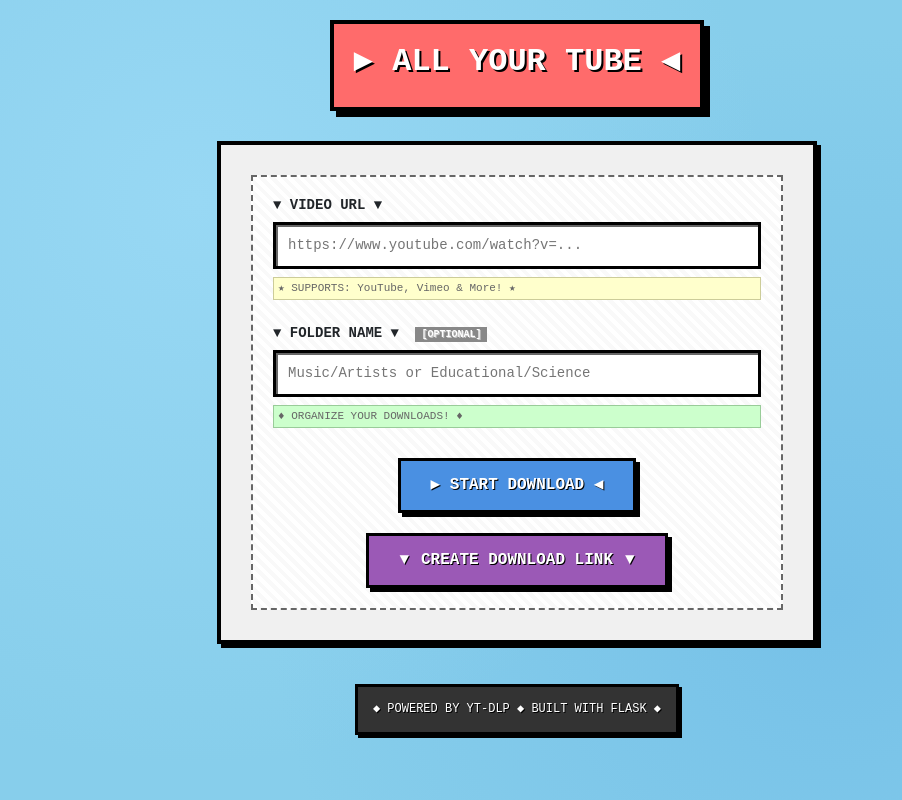
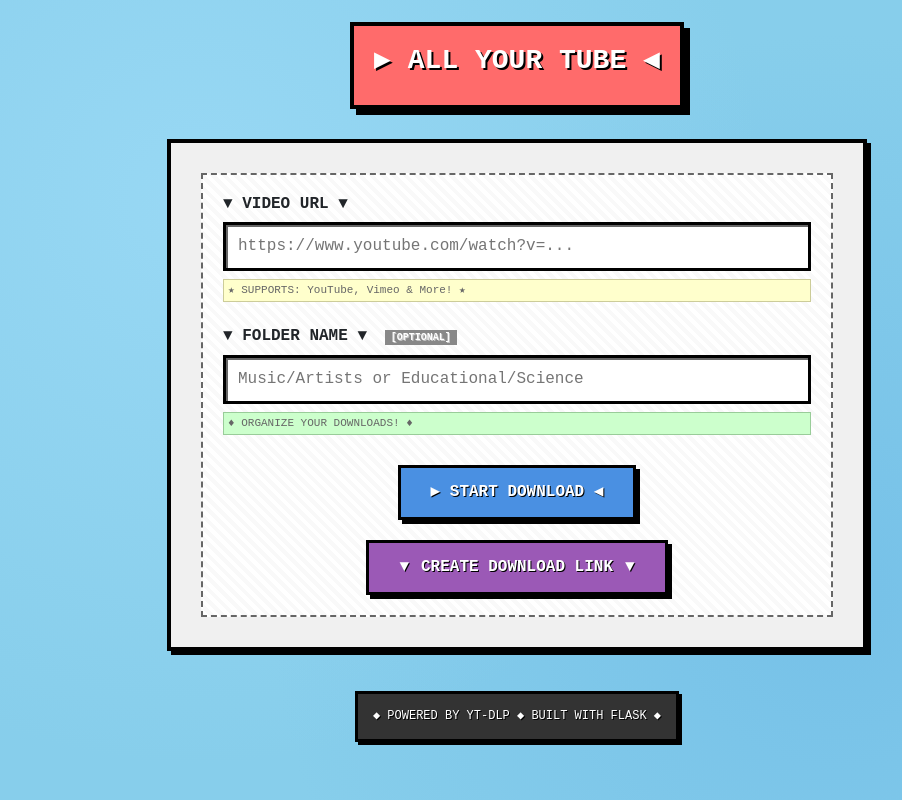
Before and after one commit to cdated/all-your-tube, a Flask app: page /yourtube/ in a window 1280 px wide. Shown: the whole page, without its empty margins (123-1025 px from the left). Run offline with Flask 3, Linux system fonts and the light colour scheme; parts of the project's set-up code (start-up, migrations or seed data) failed here and were passed over.

Commit message:
style: increase size of text and main content

```diff
--- a/src/all_your_tube/static/css/main.css
+++ b/src/all_your_tube/static/css/main.css
@@ -67,13 +67,13 @@
 }
 
 .form-label {
-    font-size: 14px;
+    font-size: 16px;
     font-weight: bold;
     text-shadow: 1px 1px 0px rgba(255,255,255,0.5);
 }
 
 .form-control {
-    font-size: 14px;
+    font-size: 16px;
     border: 3px solid #000;
     border-radius: 0;
     box-shadow: inset 2px 2px 0px #666;
@@ -91,7 +91,7 @@
 }
 
 .form-text {
-    font-size: 12px;
+    font-size: 14px;
 }
 
 
@@ -187,17 +187,17 @@
 /* Page layout classes */
 .main-container {
     min-height: 100vh;
-    padding: 20px;
+    padding: 22px;
 }
 
 .main-content {
-    max-width: 600px;
+    max-width: 700px;
     margin: 0 auto;
 }
 
 .logging-section {
     display: none;
-    max-width: 800px;
+    max-width: 880px;
     margin: 40px auto 0;
 }
 
@@ -217,7 +217,7 @@
 
 .header-title {
     color: #fff;
-    font-size: 32px;
+    font-size: 28px;
     font-weight: bold;
     text-shadow: 2px 2px 0px #000;
     margin: 0;
@@ -255,7 +255,7 @@
 .form-input {
     width: 100%;
     padding: 12px;
-    font-size: 14px;
+    font-size: 16px;
     border: 3px solid #000;
     border-radius: 0;
     box-shadow: inset 2px 2px 0px #666;
@@ -490,15 +490,12 @@
     line-height: 1.3;
 }
 
-/* Hide connection status on very small screens */
+/* Mobile improvements for log controls */
 @media (max-width: 500px) {
     #connectionStatus {
         display: none !important;
     }
-}
 
-/* Mobile improvements for log controls */
-@media (max-width: 480px) {
     #loggingSection .log-controls,
     #loggingSection > div > div:nth-child(2) {
         flex-direction: column;
--- a/src/all_your_tube/static/js/main.js
+++ b/src/all_your_tube/static/js/main.js
@@ -457,9 +457,7 @@
         downloadLink = `
             <a href="${urlPrefix}/queue-download-file/${item.queue_id || item.id}"
                style="color: #00aaff; text-decoration: underline; display: block; margin-top: 8px;"
-               download>
-                ⬇ DOWNLOAD COMPLETED FILE ⬇
-            </a>
+               download>Download Video Locally</a>
         `;
     }
 
```
Lines whose indentation alone changed are shown as unchanged.
